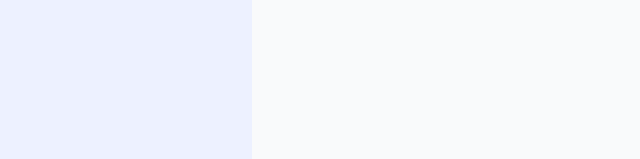
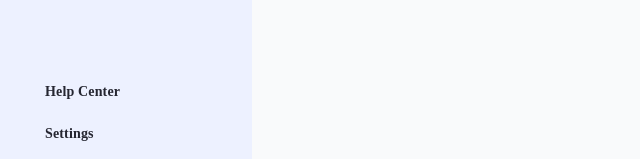
Before and after one commit to tryfoobar/demo-app, a React (Create React App) app: page / in a window 1280 px wide. Shown: the part 638-797 px from the top of the page, without its empty margins (0-640 px from the left). Built offline with nearby package versions, Linux system fonts and the light colour scheme.

Commit message:
complete sidebar

```diff
--- a/src/layout/DashboardLayout.jsx
+++ b/src/layout/DashboardLayout.jsx
@@ -12,6 +12,7 @@ import MenuIcon from "../assets/icons/menu.svg";
 import Logo from "../assets/logos/magicTodo.svg";
 import NavigationMenu from "../components/Sidebar/NavigationMenu";
 import ProjectsMenu from "../components/Sidebar/ProjectsMenu";
+import MenuLink from "../components/Sidebar/MenuLink";
 
 const drawerWidth = 252;
 
@@ -72,6 +73,7 @@ export default function DashboardLayout() {
     <Box sx={{ display: "flex" }}>
       <CssBaseline />
 
+      {/* Nav Bar For Dashboard  */}
       <AppBar
         sx={{
           bgcolor: "transparent",
@@ -104,6 +106,7 @@ export default function DashboardLayout() {
         </Toolbar>
       </AppBar>
 
+      {/* Side Bar for Dashboard */}
       <Drawer
         sx={{
           width: drawerWidth,
@@ -128,9 +131,15 @@ export default function DashboardLayout() {
           <NavigationMenu />
           {/* Projects Menu  */}
           <ProjectsMenu />
+          {/* User Quick Buttons  */}
+          <div className="mt-20 mb-5">
+            <MenuLink link="Help Center" />
+            <MenuLink link="Settings" />
+          </div>
         </div>
       </Drawer>
 
+      {/* Main Dashboard Section  */}
       <Main open={open}></Main>
     </Box>
   );
```
